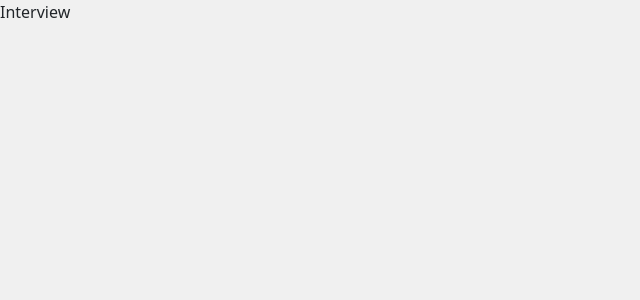
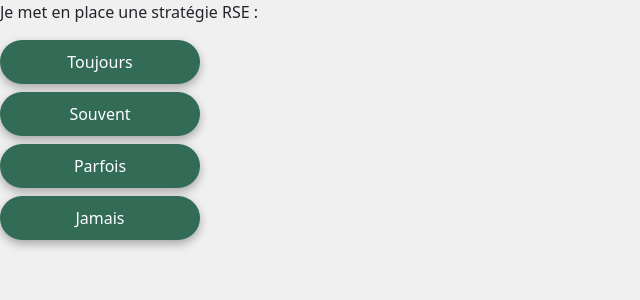
Before and after one commit to belkacem-oussama/green-percent, a React (Vite) app: page /interview in a window 1280 px wide. Shown: the top 300 px of the page, without its empty margins (0-640 px from the left). Built offline with nearby package versions, Linux system fonts and the light colour scheme.

Commit message:
display answers and questions

```diff
--- a/src/assets/json/questions.json
+++ b/src/assets/json/questions.json
@@ -5,7 +5,7 @@
             "questions": [
                 {
                     "question": [
-                        "Je met en place une strtégie RSE :",
+                        "Je met en place une stratégie RSE :",
                         "Je vérifie si les objectifs RSE sont atteints :",
                         "Je met en place des actions correctives :"
                     ]
--- a/src/components/Button.tsx
+++ b/src/components/Button.tsx
@@ -1,19 +1,33 @@
+import React, { ReactNode } from 'react'
+import PropTypes from 'prop-types'
 import Button from 'react-bootstrap/Button'
 import '../assets/styles/components/button.scss'
-import { Link } from 'react-router-dom'
 
-export default function ButtonComponent() {
-    const handleClick = () => {
-        console.log('Le bouton a été cliqué !')
-    }
+interface ButtonComponentProps {
+    text: string
+    linkTo?: string
+    onClick?: () => void
+    children?: ReactNode
+}
 
-    return (
-        <div className="mb-2">
-            <Link to="/interview">
-                <Button className="button-home" size="lg" onClick={handleClick}>
-                    Let's Go !
-                </Button>
-            </Link>
-        </div>
+const ButtonComponent: React.FC<ButtonComponentProps> = ({
+    text,
+    onClick,
+    children,
+}) => {
+    const buttonContent = (
+        <Button className={`button-home`} onClick={onClick}>
+            {text || children}
+        </Button>
     )
+
+    return <div className="mb-2">{buttonContent}</div>
 }
+
+ButtonComponent.propTypes = {
+    text: PropTypes.string.isRequired,
+    onClick: PropTypes.func,
+    children: PropTypes.node,
+}
+
+export default ButtonComponent
--- a/src/pages/Home.tsx
+++ b/src/pages/Home.tsx
@@ -2,6 +2,7 @@ import GPLogo from '../assets/images/green-percent-logo.png'
 import GPGirl from '../assets/images/green-logo-girl.png'
 import ButtonComponent from '../components/Button.tsx'
 import '../assets/styles/pages/home.scss'
+import { Link } from 'react-router-dom'
 
 export default function Home() {
     return (
@@ -24,7 +25,9 @@ export default function Home() {
                 sang vert que tu as en toi, prêt ?
             </p>
             <img className="logo" src={GPGirl} alt="Green-Percent Logo" />
-            <ButtonComponent />
+            <Link to="/interview">
+                <ButtonComponent text="Let's Go !" />
+            </Link>
         </div>
     )
 }
--- a/src/pages/Interview.tsx
+++ b/src/pages/Interview.tsx
@@ -1,5 +1,35 @@
-import React from 'react'
+import React, { useState } from 'react'
+import survey from '../assets/json/questions.json'
+import ButtonComponent from '../components/Button.tsx'
 
-export default function Interview() {
-    return <div>Interview</div>
+interface Theme {
+    name: string
+    questions: Question[]
+    options: string[]
 }
+
+interface Question {
+    question: string[] | string
+}
+
+const Interview: React.FC = () => {
+    const [currentTheme, setCurrentTheme] = useState<number>(0)
+    const [currentQuestion, setCurrentQuestion] = useState<number>(0)
+
+    const theme = survey.themes[currentTheme]
+    let themeQuestion = theme.questions[0].question[currentQuestion]
+
+    //answers
+    const options = survey.themes[6].options
+
+    return (
+        <div className="interview">
+            <p>{themeQuestion}</p>
+            {options.map((option, index) => (
+                <ButtonComponent key={index} text={option} />
+            ))}
+        </div>
+    )
+}
+
+export default Interview
```
